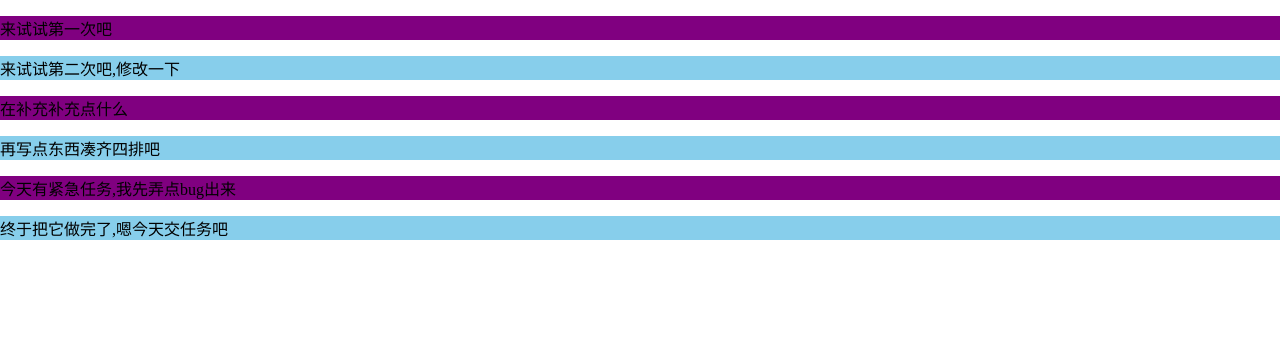
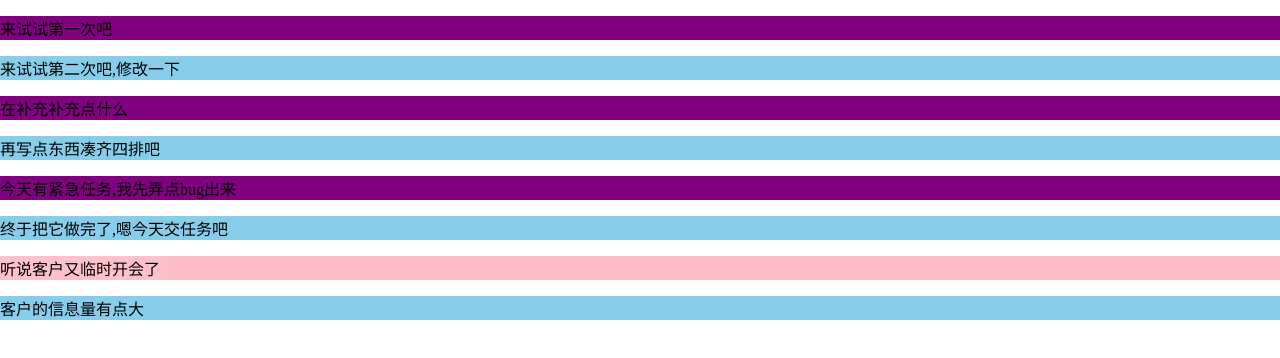
Before and after one commit to fengyucheng/ceshi_Repository01, a plain HTML site: page index.html in a window 1280 px wide. Drawn offline with Linux system fonts and the light colour scheme.

Commit message:
我在tx里提交

```diff
--- a/index.html
+++ b/index.html
@@ -14,5 +14,7 @@
     <p>再写点东西凑齐四排吧</p>
     <p>今天有紧急任务,我先弄点bug出来</p>
     <p>终于把它做完了,嗯今天交任务吧</p>
+    <p style="background: pink">听说客户又临时开会了</p>
+    <p>客户的信息量有点大</p>
 </body>
 </html>
```
